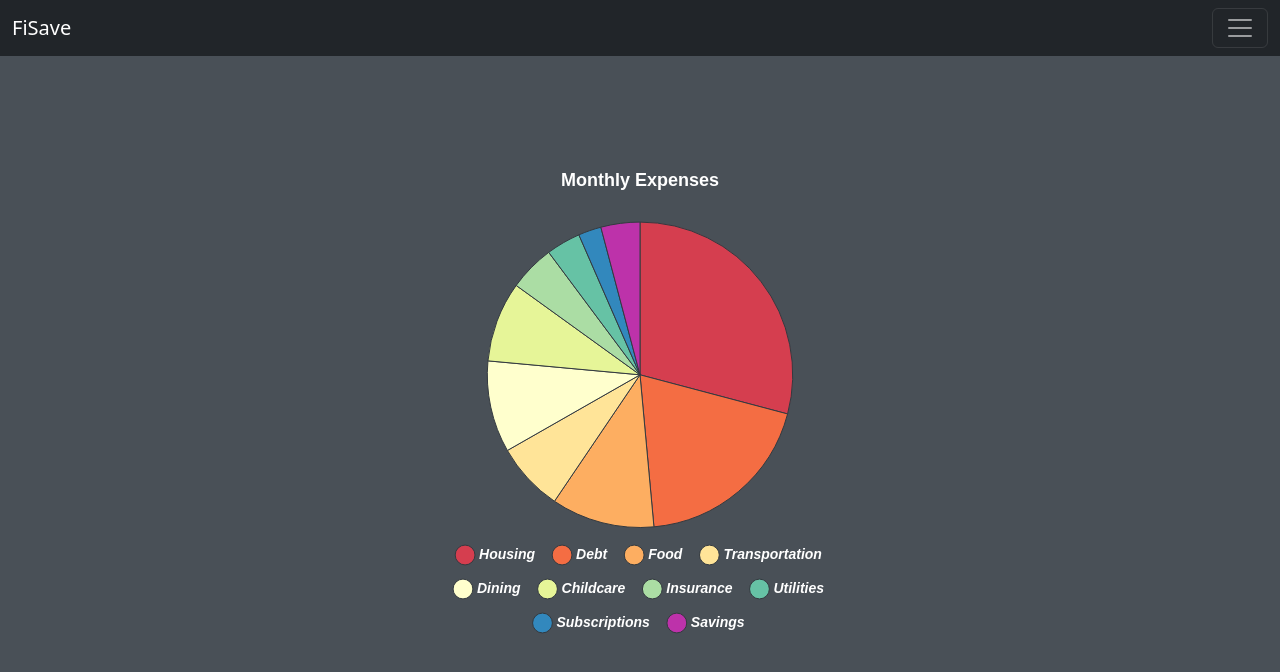
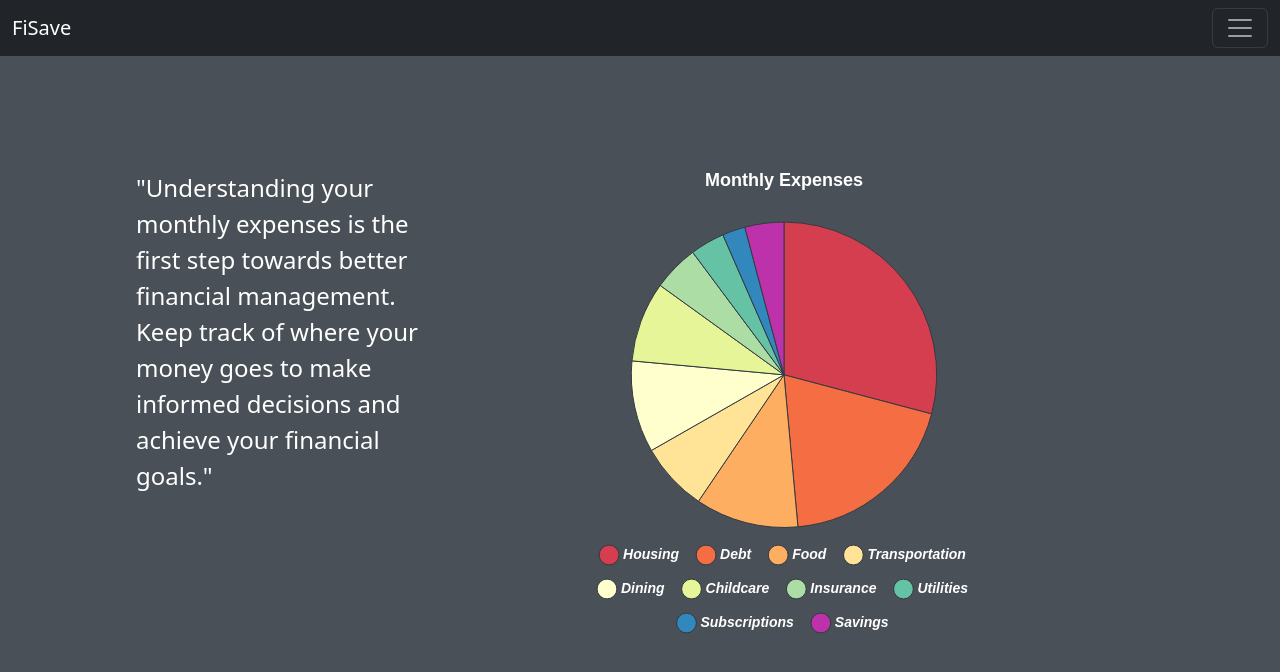
Before and after one commit to JohnArochaDev/Finance-Tracker, a React (Vite) app: page / in a window 1280 px wide. Shown: the top 672 px of the page. Built offline with nearby package versions, Linux system fonts and the light colour scheme.

Commit message:
added notes to homepage

```diff
--- a/src/pages/Home/index.tsx
+++ b/src/pages/Home/index.tsx
@@ -12,16 +12,25 @@ function Home() {
       <div css={styles.container}>
         <div css={styles.appContainer}>
           <div css={styles.pieChartContainer}>
+            <p css={styles.pLeft}>
+              "Understanding your monthly expenses is the first step towards better financial management. Keep track of where your money goes to make informed decisions and achieve your financial goals."
+            </p>
             <PieChartComponent />
           </div>
         </div>
         <div css={styles.appContainer}>
           <div css={styles.barChartContainer}>
             <RadarChart />
+            <p css={styles.pRight}>
+            <span style={{fontWeight: 'bold'}} >"Studies show that keeping your discretionary spending under 30% of your income can significantly boost your savings over time."</span> -Your friendly neighborhood developer
+            </p>
           </div>
         </div>
         <div css={styles.appContainer}>
           <div css={styles.barChartContainer}>
+            <p css={styles.pBottom}>
+              Days until debt free:
+            </p>
             <BarChart />
           </div>
         </div>
--- a/src/pages/Home/styles.ts
+++ b/src/pages/Home/styles.ts
@@ -28,6 +28,29 @@ const styles = {
     width: 60%;
     height: 60%;
   `,
+  pLeft: css`
+    color:white;
+    font-size: 1.5em;
+    padding-right: 5em;
+    margin-left: -5em;
+    padding-bottom: 5em;
+  `,
+  pRight: css`
+    color:white;
+    font-size: 1.5em;
+    padding-left: 5em;
+    margin-right: -5em;
+    padding-bottom: 5em;
+  `,
+  pBottom: css`
+    color:white;
+    white-space: nowrap;
+    width: 20%;
+    font-size: 1.5em;
+    padding: -10px;
+    margin-right: 5em;
+    padding-bottom: 5em;
+  `,
 };
 
 export default styles;
```
